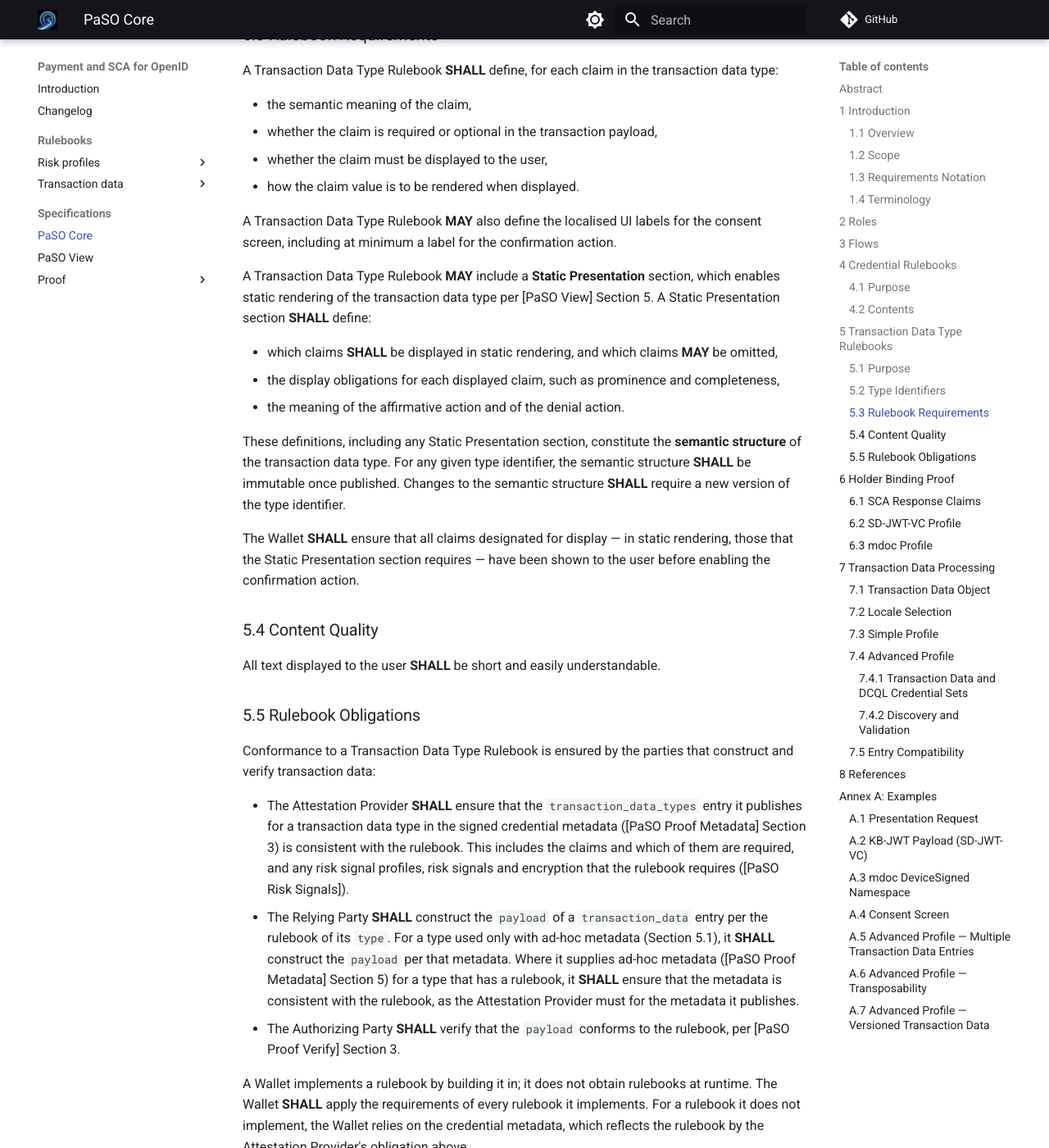
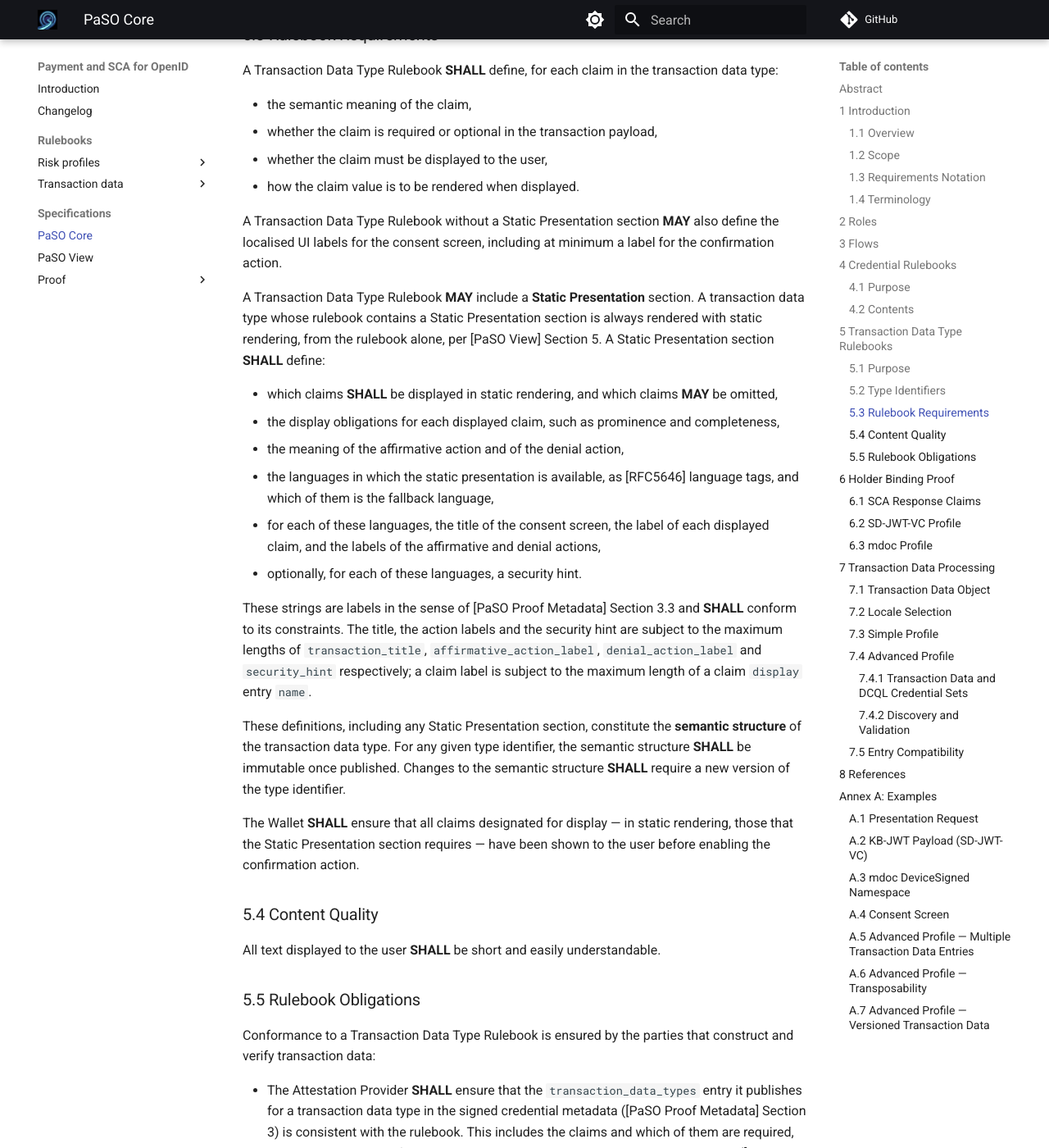
Before and after one commit to APTITUDE-Consortium/payments-and-sca-for-openid, an MkDocs documentation site: the page built from docs/specifications/paso-core.md, in a window 1280 px wide and 1400 px high, scrolled down 4262 px. Shown: the whole window at 82% size. Built offline with MkDocs 1.6.1 and Material for MkDocs 9.7.7, drawn with Linux system fonts in a browser that asks for light colours; comment, search, counter and statistics services are not loaded; the version menu is left out; some of the changed text lies outside the part shown.

Commit message:
docs(core): rulebook strings for static types, drop render_mode, static compatibility

````diff
--- a/docs/specifications/paso-core.md
+++ b/docs/specifications/paso-core.md
@@ -115,13 +115,18 @@ A Transaction Data Type Rulebook **SHALL** define, for each claim in the transac
 - whether the claim must be displayed to the user,
 - how the claim value is to be rendered when displayed.
 
-A Transaction Data Type Rulebook **MAY** also define the localised UI labels for the consent screen, including at minimum a label for the confirmation action.
+A Transaction Data Type Rulebook without a Static Presentation section **MAY** also define the localised UI labels for the consent screen, including at minimum a label for the confirmation action.
 
-A Transaction Data Type Rulebook **MAY** include a **Static Presentation** section, which enables static rendering of the transaction data type per [PaSO View] Section 5. A Static Presentation section **SHALL** define:
+A Transaction Data Type Rulebook **MAY** include a **Static Presentation** section. A transaction data type whose rulebook contains a Static Presentation section is always rendered with static rendering, from the rulebook alone, per [PaSO View] Section 5. A Static Presentation section **SHALL** define:
 
 - which claims **SHALL** be displayed in static rendering, and which claims **MAY** be omitted,
 - the display obligations for each displayed claim, such as prominence and completeness,
-- the meaning of the affirmative action and of the denial action.
+- the meaning of the affirmative action and of the denial action,
+- the languages in which the static presentation is available, as [RFC5646] language tags, and which of them is the fallback language,
+- for each of these languages, the title of the consent screen, the label of each displayed claim, and the labels of the affirmative and denial actions,
+- optionally, for each of these languages, a security hint.
+
+These strings are labels in the sense of [PaSO Proof Metadata] Section 3.3 and **SHALL** conform to its constraints. The title, the action labels and the security hint are subject to the maximum lengths of `transaction_title`, `affirmative_action_label`, `denial_action_label` and `security_hint` respectively; a claim label is subject to the maximum length of a claim `display` entry `name`.
 
 These definitions, including any Static Presentation section, constitute the **semantic structure** of the transaction data type. For any given type identifier, the semantic structure **SHALL** be immutable once published. Changes to the semantic structure **SHALL** require a new version of the type identifier.
 
@@ -150,8 +155,7 @@ The Wallet **SHALL** include the following claims in every PaSO Credential prese
 | Claim                       | Required    | Description                                                                                                                                                                                                                                   |
 |-----------------------------|-------------|-----------------------------------------------------------------------------------------------------------------------------------------------------------------------------------------------------------------------------------------------|
 | `jti`                       | yes         | A fresh, cryptographically random value with sufficient entropy per [RFC7519] Section 4.1.7. Unique per presentation. When used for SCA, serves as the Authentication Code per [PSD2].                                                        |
-| `display_locale`            | yes         | The locale of the consent screen shown to the user. For dynamic rendering, per [PaSO View] Section 4: the [RFC5646] language tag of the selected `display` and `ui_labels` entries as it appears in the metadata, or the string `default` if the default entries (entries without a `locale`) were shown. For static rendering, per [PaSO View] Section 5.4: an [RFC5646] language tag, never `default`. Enables deterministic reconstruction of which text was shown. |
-| `render_mode`               | yes         | The rendering mode used for the transaction data shown during consent: `dynamic` or `static`, per [PaSO View] Section 5.2.                                                                                                                       |
+| `display_locale`            | yes         | The locale of the consent screen shown to the user. For dynamic rendering, per [PaSO View] Section 4: the [RFC5646] language tag of the selected `display` and `ui_labels` entries as it appears in the metadata, or the string `default` if the default entries (entries without a `locale`) were shown. For static rendering, per [PaSO View] Section 5.4: the selected language tag of the Static Presentation section of the rulebook, never `default`. Enables deterministic reconstruction of which text was shown. |
 | `transaction_data_hash`     | yes         | Hash, computed with `transaction_data_hash_alg`, of the `transaction_data` entry selected for the PaSO Credential, taken over its base64url-encoded string exactly as it appears in the `transaction_data` request parameter. No base64url decoding is performed before hashing.                                                                                                                                                      |
 | `transaction_data_hash_alg` | yes         | Hash algorithm identifier, a "Hash Name String" from the IANA "Named Information Hash Algorithm" registry. **SHALL** be `sha-256`, unless the applicable Transaction Data Type Rulebook names another algorithm.                                                                                                                                                                                                |
 | `metadata_integrity`        | yes         | The [W3C.SRI] integrity value of the signed credential metadata JWT (per [PaSO Proof Metadata]) relied on during this presentation: the JWT used to display the transaction data or, where ad-hoc metadata was used, the JWT that authorised the Relying Party to supply it per [PaSO Proof Metadata] Section 5.4. |
@@ -267,7 +270,7 @@ This section applies to both the simple and the advanced profile. A PaSO-targete
 
 1. The credential matches a credential query whose identifier is listed in the entry's `credential_ids`.
 2. The entry's `type` is among the transaction data types supported by the credential.
-3. The `payload` conforms to the definition of that type. A `payload` conforms if it does not contain fields not covered by a claim `path` in the applicable claims metadata (companion `#integrity` fields are covered by the `path` of the claim they accompany), all fields declared as required are present, all display formatting directives are supported by the Wallet, and all values conform to their declared formatting. Where the Wallet implements the rulebook of the `type` (Section 5.5), the `payload` conforms only if, in addition, every field it contains is declared or permitted by the rulebook.
+3. The `payload` conforms to the definition of that type. A `payload` conforms if it does not contain fields not covered by a claim `path` in the applicable claims metadata (companion `#integrity` fields are covered by the `path` of the claim they accompany), all fields declared as required are present, all display formatting directives are supported by the Wallet, and all values conform to their declared formatting. Where the Wallet implements the rulebook of the `type` (Section 5.5), the `payload` conforms only if, in addition, every field it contains is declared or permitted by the rulebook. Where the rulebook of the `type` contains a Static Presentation section, the rulebook takes the place of the claims metadata in this condition: the `payload` conforms if it conforms to the rulebook ([PaSO View] Section 5.2).
 4. Every claim of the `payload` that requires resolution of an external resource with integrity verification has been resolved, and its content verified.
 
 A Wallet **SHALL** reject a request whose `transaction_data` entry contains an object with duplicate member names (compared after unescaping).
@@ -282,9 +285,9 @@ Failures during transaction data processing have one of three consequences:
 
 The following summary is informative. For each entry and candidate credential, the Wallet determines the definition of the type as follows:
 
-1. If the entry carries a `metadata` parameter, the Wallet verifies it per [PaSO Proof Metadata] Section 5.3. Invalid ad-hoc metadata makes the entry incompatible, without fallback to the stored credential metadata. Valid ad-hoc metadata is the definition of the type for this transaction: the `payload` is checked against it and, where the Wallet implements a rulebook for the `type`, also against that rulebook (condition 3). The entry is rendered dynamically ([PaSO View] Section 5.1).
-2. Otherwise, the type is supported only if the signed credential metadata lists it (condition 2). The `payload` is checked against that metadata and, where the Wallet implements it, against the rulebook (condition 3).
-3. The Wallet then selects the rendering mode: static rendering where [PaSO View] Section 5.1 permits it, and dynamic rendering from the metadata otherwise.
+1. If the entry carries a `metadata` parameter, the Wallet verifies it per [PaSO Proof Metadata] Section 5.3. Invalid ad-hoc metadata makes the entry incompatible, without fallback to the stored credential metadata. Valid ad-hoc metadata is the definition of the type for this transaction: the `payload` is checked against it and, where the Wallet implements a rulebook for the `type`, also against that rulebook (condition 3). The entry is rendered dynamically. If the rulebook of the `type` contains a Static Presentation section, the entry is not compatible ([PaSO View] Section 5.1).
+2. Otherwise, the type is supported only if the signed credential metadata lists it (condition 2). The `payload` is checked against that metadata and, where the Wallet implements it, against the rulebook (condition 3). Where the rulebook contains a Static Presentation section, the Wallet must implement that rulebook, and the `payload` is checked against the rulebook alone.
+3. The rendering mode follows from the type: static rendering where the rulebook contains a Static Presentation section, and dynamic rendering from the metadata otherwise ([PaSO View] Section 5.1).
 
 ## 8 References
 
@@ -421,11 +422,11 @@ CBOR diagnostic notation:
 
 ### A.4 Consent Screen
 
-How a Wallet might display the transaction from Annex A.1 with locale `en`:
+How a Wallet renders the transaction from Annex A.1 with static rendering in `en`, using the strings of the Payment Transaction Data Type Rulebook ([PaSO View] Section 5). The layout is the Wallet's own:
 
 ```
 ┌──────────────────────────────────────────┐
-│  Payment Confirmation                    │
+│  Confirm Payment                         │
 │                                          │
 │  Amount            49.99 EUR             │
 │  Payee             Shop Inc.             │
````
Also changed, not shown: other parts of docs/specifications/paso-core.md (+0 -3 lines).
